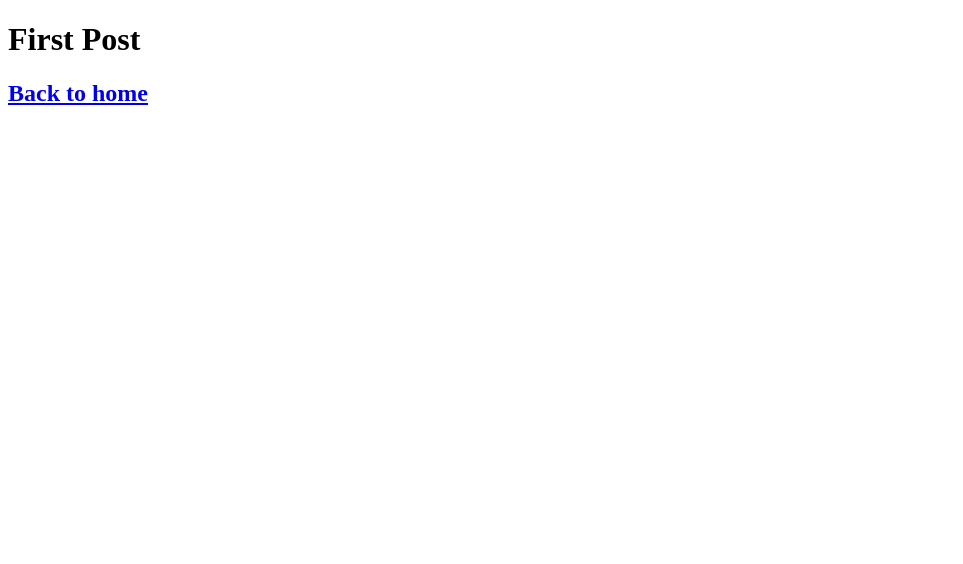
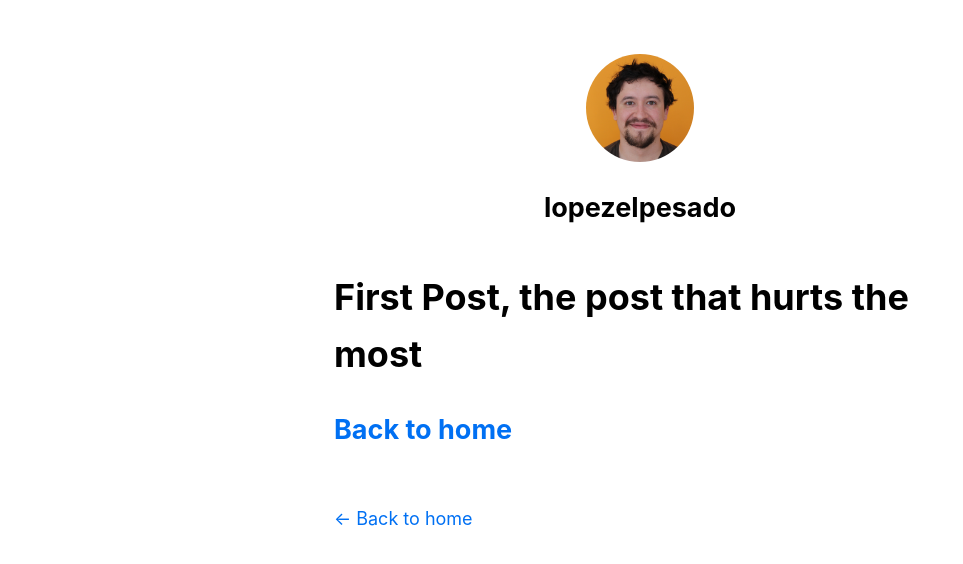
Before and after one commit to lopezelpesado/nextjs-blog, a Next.js app: page /posts/first-post in a window 1280 px wide. Shown: the top 564 px of the page, without its empty margins (0-963 px from the left). Built offline with nearby package versions, Linux system fonts and the light colour scheme.

Commit message:
Assets, Metadata, and CSS complete

```diff
--- /dev/null
+++ b/components/layout.js
@@ -0,0 +1,73 @@
+import Head from 'next/head'
+import Image from 'next/image'
+import styles from './layout.module.css'
+import utilStyles from '../styles/utils.module.css'
+import Link from 'next/link'
+
+const name = 'lopezelpesado'
+export const siteTitle = 'Next.js Sample Website'
+
+export default function Layout({ children, home }) {
+  return (
+    <div className={styles.container}>
+      <Head>
+        <link rel="icon" href="/favicon.ico" />
+        <meta
+          name="description"
+          content="Learn how to build a personal website using Next.js"
+        />
+        <meta
+          property="og:image"
+          content={`https://og-image.vercel.app/${encodeURI(
+            siteTitle
+          )}.png?theme=light&md=0&fontSize=75px&images=https%3A%2F%2Fassets.vercel.com%2Fimage%2Fupload%2Ffront%2Fassets%2Fdesign%2Fnextjs-black-logo.svg`}
+        />
+        <meta name="og:title" content={siteTitle} />
+        <meta name="twitter:card" content="summary_large_image" />
+      </Head>
+      <header className={styles.header}>
+        {home ? (
+          <>
+            <Image
+              priority
+              src="/images/profile.jpg"
+              className={utilStyles.borderCircle}
+              height={144}
+              width={144}
+              alt={name}
+            />
+            <h1 className={utilStyles.heading2Xl}>{name}</h1>
+          </>
+        ) : (
+          <>
+            <Link href="/">
+              <a>
+                <Image
+                  priority
+                  src="/images/profile.jpg"
+                  className={utilStyles.borderCircle}
+                  height={108}
+                  width={108}
+                  alt={name}
+                />
+              </a>
+            </Link>
+            <h2 className={utilStyles.headingLg}>
+              <Link href="/">
+                <a className={utilStyles.colorInherit}>{name}</a>
+              </Link>
+            </h2>
+          </>
+        )}
+      </header>
+      <main>{children}</main>
+      {!home && (
+        <div className={styles.backToHome}>
+          <Link href="/">
+            <a>← Back to home</a>
+          </Link>
+        </div>
+      )}
+    </div>
+  )
+}
--- /dev/null
+++ b/components/layout.module.css
@@ -0,0 +1,29 @@
+.container {
+    max-width: 36rem;
+    padding: 0 1rem;
+    margin: 3rem auto 6rem;
+  }
+
+  .header {
+    display: flex;
+    flex-direction: column;
+    align-items: center;
+  }
+
+  .backToHome {
+    margin: 3rem 0 0;
+  }.container {
+  max-width: 36rem;
+  padding: 0 1rem;
+  margin: 3rem auto 6rem;
+}
+
+.header {
+  display: flex;
+  flex-direction: column;
+  align-items: center;
+}
+
+.backToHome {
+  margin: 3rem 0 0;
+}
--- /dev/null
+++ b/pages/_app.js
@@ -0,0 +1,5 @@
+import '../styles/global.css'
+
+export default function App({ Component, pageProps }) {
+    return <Component {...pageProps} />
+  }
--- a/pages/posts/first-post.js
+++ b/pages/posts/first-post.js
@@ -1,14 +1,19 @@
-import Link from 'next/link'
+import Link from 'next/link';
+import Head from 'next/head';
+import Layout from '../../components/layout';
 
 export default function FirstPost() {
   return (
-    <>
-      <h1>First Post</h1>
+    <Layout>
+        <Head>
+            <title>First Post, the post that hurts the most</title>
+        </Head>
+      <h1>First Post, the post that hurts the most</h1>
       <h2>
         <Link href="/">
           <a>Back to home</a>
         </Link>
       </h2>
-    </>
+    </Layout>
   )
 }
--- /dev/null
+++ b/styles/global.css
@@ -0,0 +1,27 @@
+html,
+body {
+  padding: 0;
+  margin: 0;
+  font-family: -apple-system, BlinkMacSystemFont, Segoe UI, Roboto, Oxygen, Ubuntu,
+    Cantarell, Fira Sans, Droid Sans, Helvetica Neue, sans-serif;
+  line-height: 1.6;
+  font-size: 18px;
+}
+
+* {
+  box-sizing: border-box;
+}
+
+a {
+  color: #0070f3;
+  text-decoration: none;
+}
+
+a:hover {
+  text-decoration: underline;
+}
+
+img {
+  max-width: 100%;
+  display: block;
+}
--- /dev/null
+++ b/styles/utils.module.css
@@ -0,0 +1,52 @@
+.heading2Xl {
+    font-size: 2.5rem;
+    line-height: 1.2;
+    font-weight: 800;
+    letter-spacing: -0.05rem;
+    margin: 1rem 0;
+  }
+
+  .headingXl {
+    font-size: 2rem;
+    line-height: 1.3;
+    font-weight: 800;
+    letter-spacing: -0.05rem;
+    margin: 1rem 0;
+  }
+
+  .headingLg {
+    font-size: 1.5rem;
+    line-height: 1.4;
+    margin: 1rem 0;
+  }
+
+  .headingMd {
+    font-size: 1.2rem;
+    line-height: 1.5;
+  }
+
+  .borderCircle {
+    border-radius: 9999px;
+  }
+
+  .colorInherit {
+    color: inherit;
+  }
+
+  .padding1px {
+    padding-top: 1px;
+  }
+
+  .list {
+    list-style: none;
+    padding: 0;
+    margin: 0;
+  }
+
+  .listItem {
+    margin: 0 0 1.25rem;
+  }
+
+  .lightText {
+    color: #666;
+  }
```
Also changed, not shown: pages/index.js (+17 -209 lines), public/images/profile.jpg (added), public/vercel.svg (deleted).
